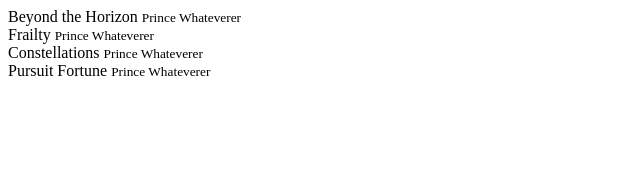
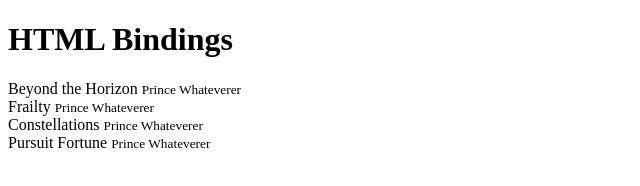
Before and after one commit to Seris/HTMLBindings, a plain HTML site: page index.html in a window 1280 px wide. Shown: the whole page, without its empty margins (0-640 px from the left). Drawn offline with Linux system fonts and the light colour scheme.

Commit message:
first commit

```diff
--- a/index.html
+++ b/index.html
@@ -8,6 +8,7 @@
     <script text="text/javascript" src="js/app.js"></script>
 </head>
 <body hb-controller="BodyCtrl">
+    <h1>{{ title }}</h1>
     <div>
         <span hb-repeat="track in tracks">
             {{ track.name }} <small>{{ track.artist }}</small><br>
--- a/js/app.js
+++ b/js/app.js
@@ -1,4 +1,6 @@
 htmlbindings.controller("BodyCtrl", function($scope){
+    $scope.title = "HTML Bindings";
+
     $scope.tracks = [
         {
             name: "Beyond the Horizon",
```
Also changed, not shown: 1 other file.
